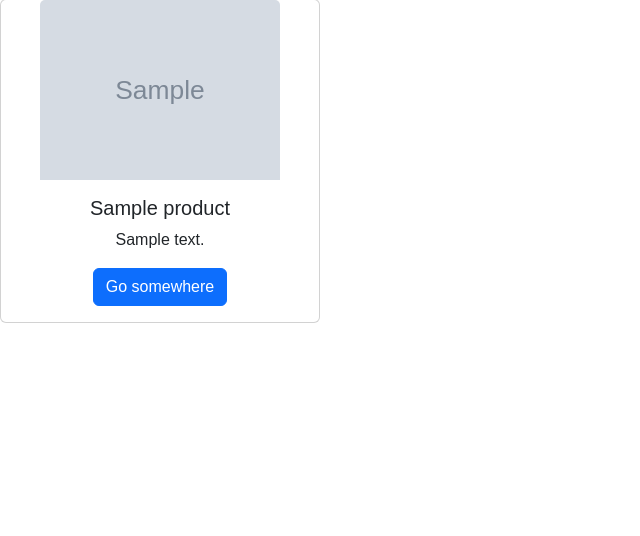
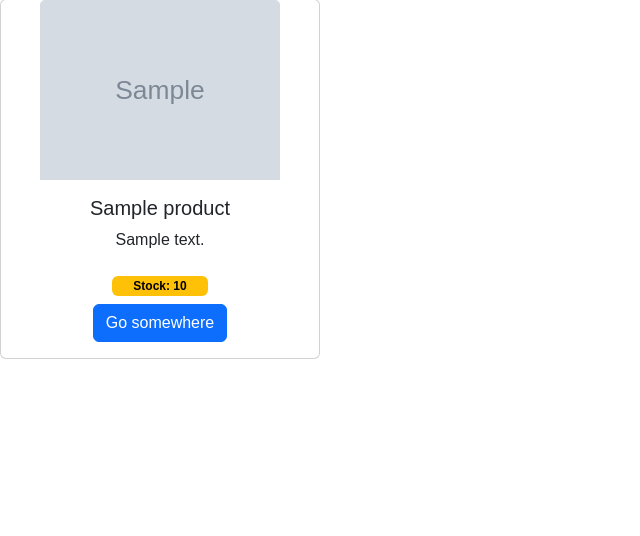
Before and after one commit to YogeshPatils/E-commerce, a Django app: a page that uses templates/core/category.html in a window 1280 px wide; the page is wider, and only the part inside the window is pictured. Shown: the part 79-615 px from the top of that part, without its empty margins (0-640 px from the left). Run offline with Django 5.2, Linux system fonts and the light colour scheme; tables that the repository leaves empty hold one stand-in row (values such as "Sample post"); grey boxes marked "Sample" are stand-in pictures; parts of the project's set-up code (start-up, migrations or seed data) failed here and were passed over; some libraries are stand-ins or nearby versions.

```diff
--- a/templates/core/category.html
+++ b/templates/core/category.html
@@ -4,10 +4,18 @@
     <div class="row">
         {% for pd,vd in data %}
         <div class="card col-md-3 d-flex align-items-stretch">
+            {% if vd.image1 %}
             <img src="{{vd.image1.url}}" class="card-img-top mx-auto" style="width: 15rem;" alt="...">
+            {% else %}
+            <img src="" class="card-img-top mx-auto" style="width: 15rem;" alt="...">
+            {% endif %}
+
             <div class="card-body">
                 <h5 class="card-title">{{pd.name}}</h5>
                 <p class="card-text">{{pd.description}}</p>
+                <div class="badge text-bg-warning text-wrap m-2" style="width: 6rem;">
+                    Stock: {{vd.stock}}
+                  </div><br>
                 <a href="{% url 'product' vd.varient_id %}" class="btn btn-primary">Go somewhere</a>
             </div>
         </div>
```
